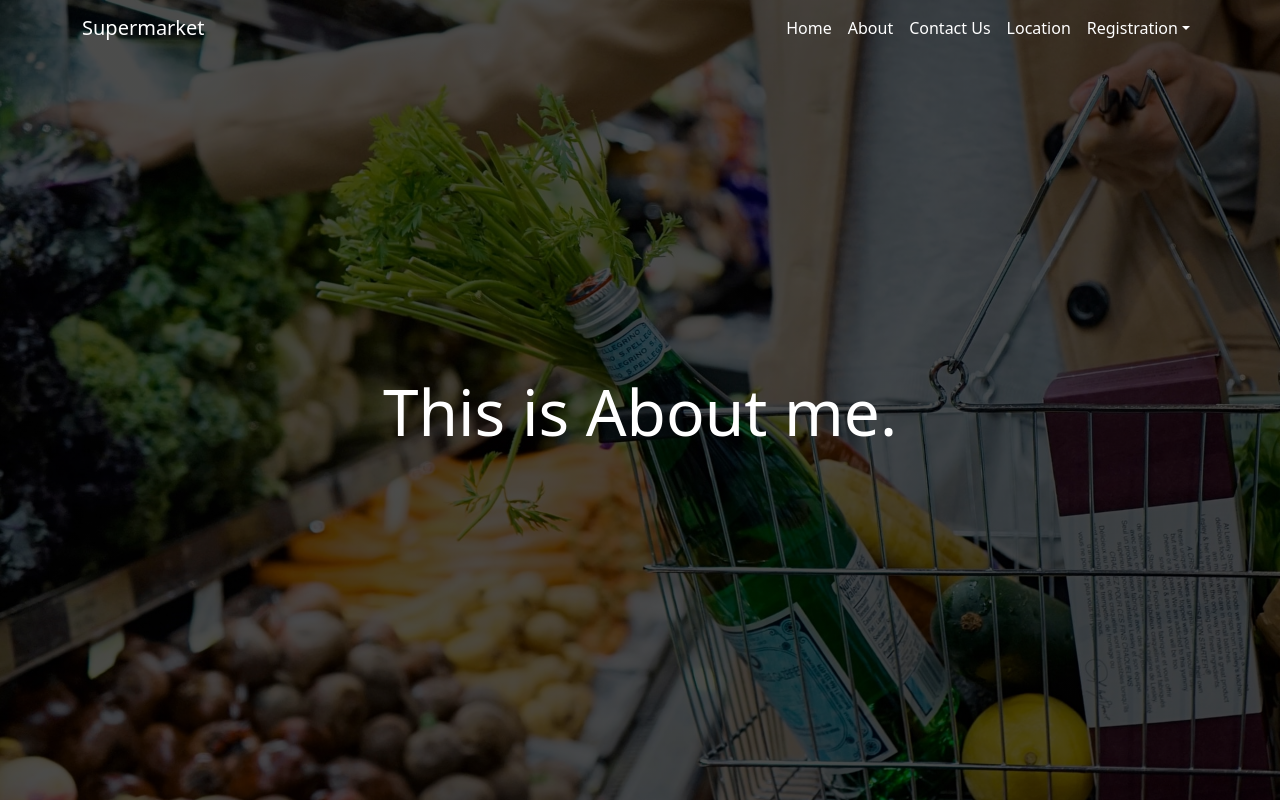
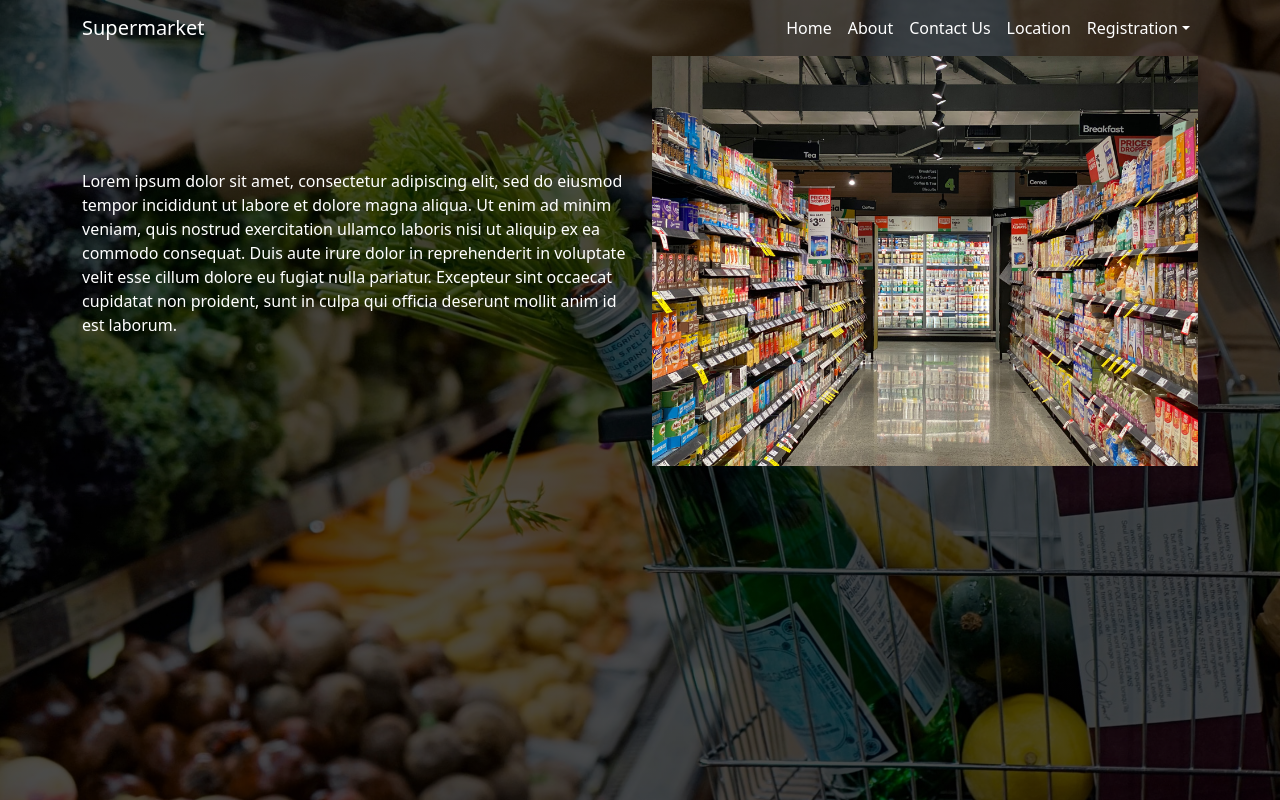
Before and after one commit to LeartIstrefaj/SMS, a React (Create React App) app: page /about in a window 1280 px wide. Built offline with nearby package versions, Linux system fonts and the light colour scheme.

Commit message:
Editing in about file

```diff
--- a/src/App.css
+++ b/src/App.css
@@ -33,11 +33,11 @@
   font-size: 4rem;
 
 }
-.App {
+/* .App {
   text-align: center;
 
 
-}
+} */
 
 .App-logo {
   height: 40vmin;
--- a/src/components/About.js
+++ b/src/components/About.js
@@ -1,9 +1,21 @@
 import React from "react";
+import img1 from "../img/market1.jpg";
 
 export const About = () => {
     return (
-        <div className="box-title">
-            <h3 className="title">This is About me.</h3>
+        <div className="container">
+            <div className="row">
+                <div className="col-lg-6 col-md-6 col-sm-12">
+                    <div className="d-flex align-items-center h-100">
+                        <p>Lorem ipsum dolor sit amet, consectetur adipiscing elit, sed do eiusmod tempor incididunt ut labore et dolore magna aliqua. Ut enim ad minim veniam, quis nostrud exercitation ullamco laboris nisi ut aliquip ex ea commodo consequat. Duis aute irure dolor in reprehenderit in voluptate velit esse cillum dolore eu fugiat nulla pariatur. Excepteur sint occaecat cupidatat non proident, sunt in culpa qui officia deserunt mollit anim id est laborum.</p>
+                    </div>
+                </div>
+                <div className="col-lg-6 col-md-6 col-sm-12">
+                    <div className="d-flex align-items-center h-100">
+                        <img src={img1} className="img-fluid" alt="img" />
+                    </div>
+                </div>
+            </div>
         </div>
     );
 }
```
